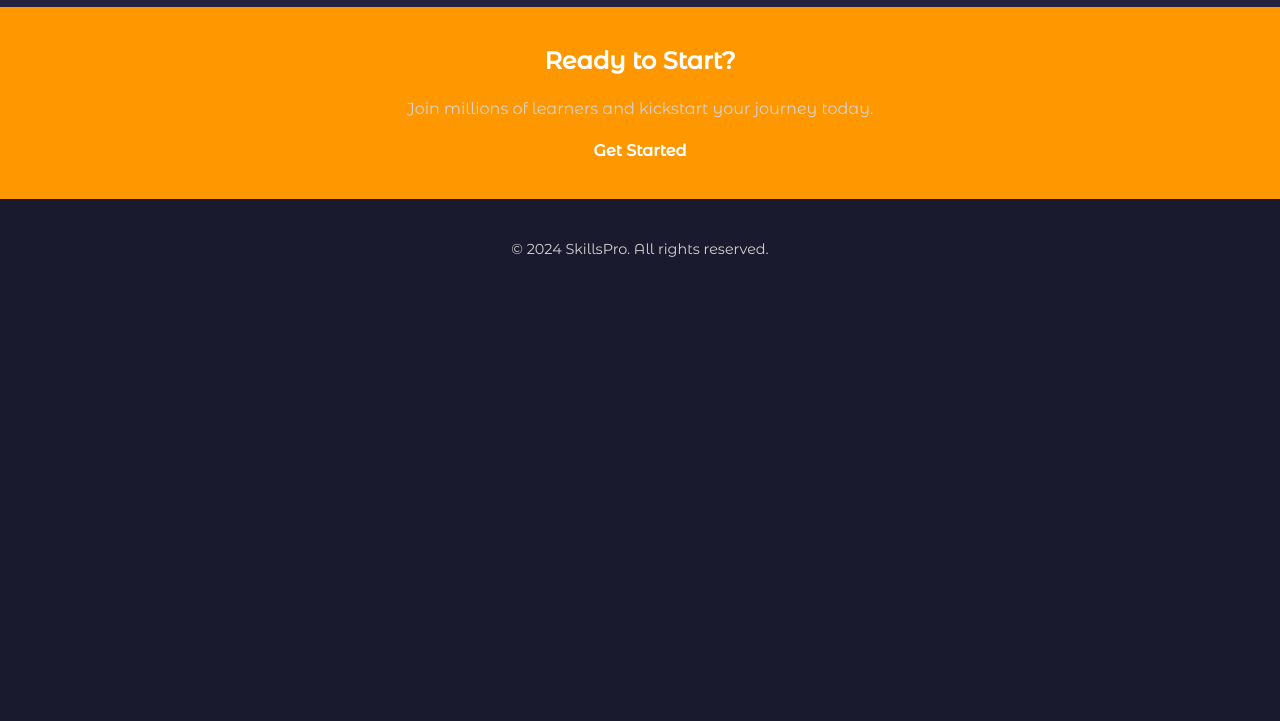
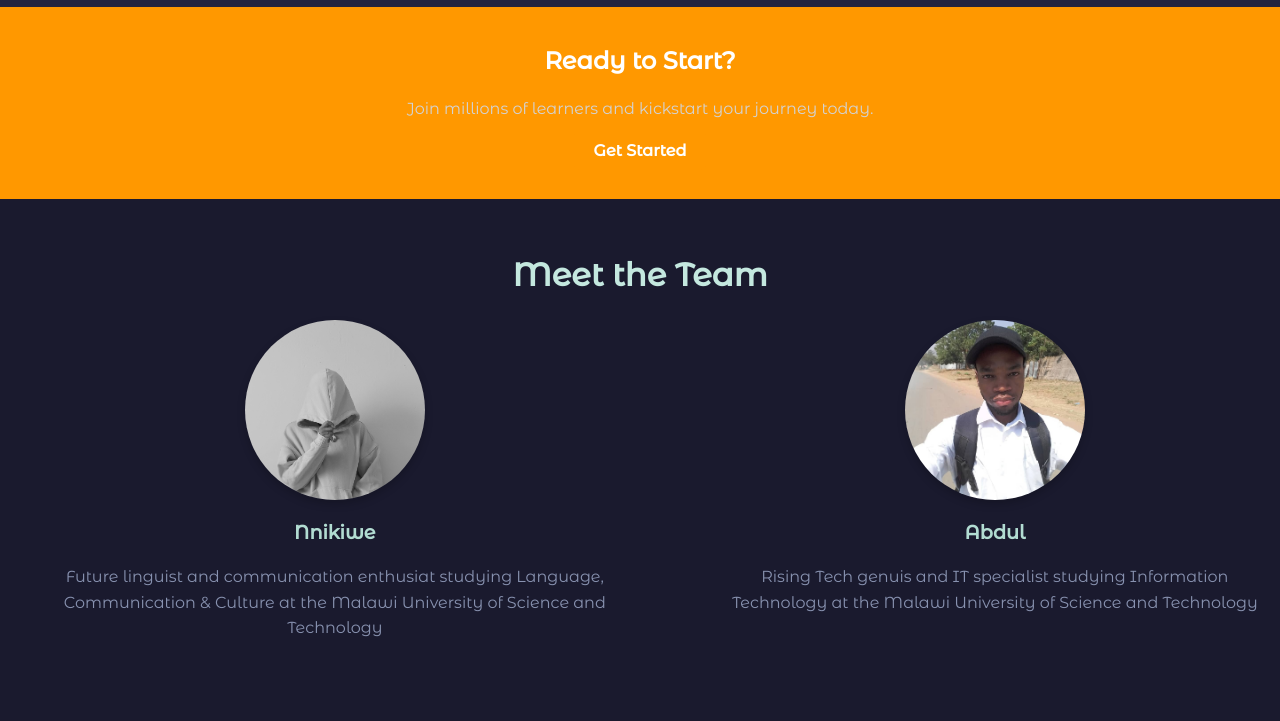
Before and after one commit to Jeyo-L/hackerrank-online-Eplatform, a plain HTML site: page home/index.html in a window 1280 px wide. Shown: the part 1417-2138 px from the top of the page. Before the commit the page ends 1717 px from the top, so only its background shows below. Drawn offline with nearby package versions, Linux system fonts and the light colour scheme.

Commit message:
index.html

```diff
--- a/home/index.html
+++ b/home/index.html
@@ -128,6 +128,31 @@
             </div>
         </section>
 
+
+        <section class="team-section">
+            <h2>Meet the Team</h2>
+            <div class="team-container">
+            <div class="team-member">
+                <img src="../assets/kiwe.jpg" alt="Nnikiwe">
+                <h3>Nnikiwe</h3>
+                <p>Future linguist and communication enthusiat studying Language, Communication & Culture at the Malawi University of Science and Technology</p>
+            </div>
+            <div class="team-member">
+                <img src="../assets/abdul.jpg" alt="Abdul">
+                <h3>Abdul</h3>
+                <p>Rising Tech genuis and IT specialist studying Information Technology at the Malawi University of Science and Technology</p>
+            </div>
+            </div>
+        </section>
+
+
+        <div class="social-icons">
+            <a href="https://facebook.com" target="Nikiwe Soko"><i class="fab fa-facebook"></i></a>
+            <a href="https://x.com" target="_blank"><i class="fab fa-twitter"></i></a>
+            <a href="https://instagram.com" target="_blank"><i class="fab fa-instagram"></i></a>
+            <a href="https://github.com" target="kiwe0360"><i class="fab fa-github"></i></a>
+        </div>
+
         <!-- Footer -->
         <footer class="dark-bg">
             <div class="container">
```
